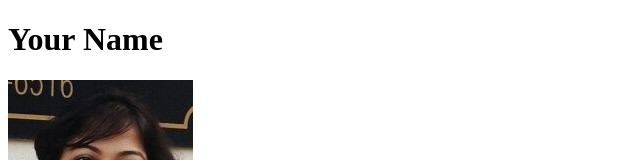
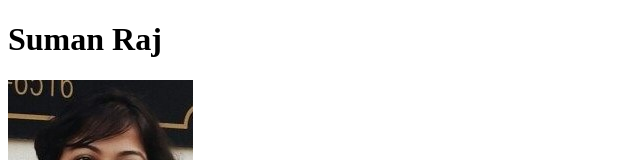
Before and after one commit to sumanra/sumanra.github.io, a plain HTML site: page index.html in a window 1280 px wide. Shown: the top 160 px of the page, without its empty margins (0-640 px from the left). Drawn offline with Linux system fonts and the light colour scheme.

Commit message:
Web page Loaded2

```diff
--- a/index.html
+++ b/index.html
@@ -7,7 +7,7 @@
 
 <body>
 
-  <h1>Your Name</h1>
+  <h1>Suman Raj</h1>
 
   <img src="linkdin.jpg" alt="Suman Raj">
 
```
